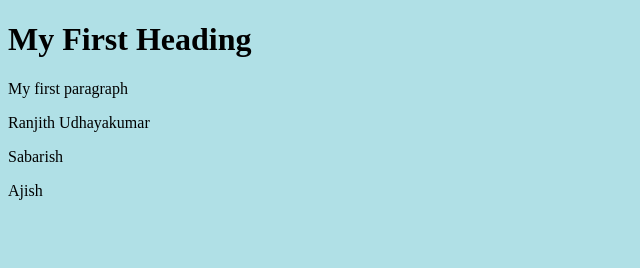
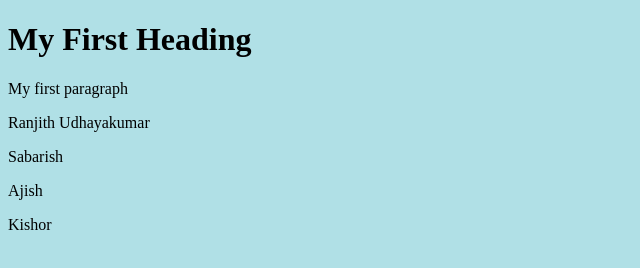
Before and after one commit to Ranjith2863/testaws, a plain HTML site: page index.html in a window 1280 px wide. Shown: the full height of the page, 0-640 px from the left. Drawn offline with Linux system fonts and the light colour scheme.

Commit message:
Update index.html

```diff
--- a/index.html
+++ b/index.html
@@ -8,5 +8,6 @@
 <p>Ranjith Udhayakumar</p>
 <p>Sabarish</p>
 <p>Ajish</p>
+<p>Kishor</p>
 </body>
 </html>
```
